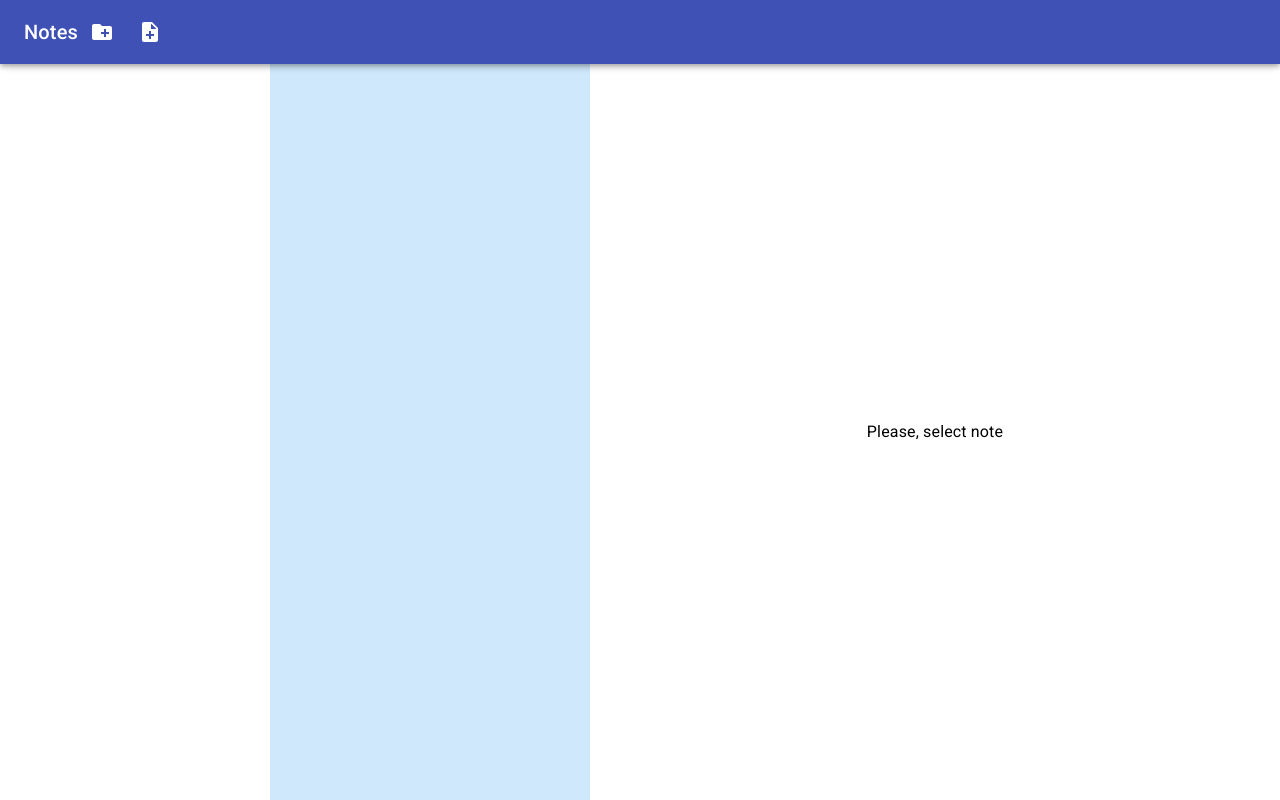
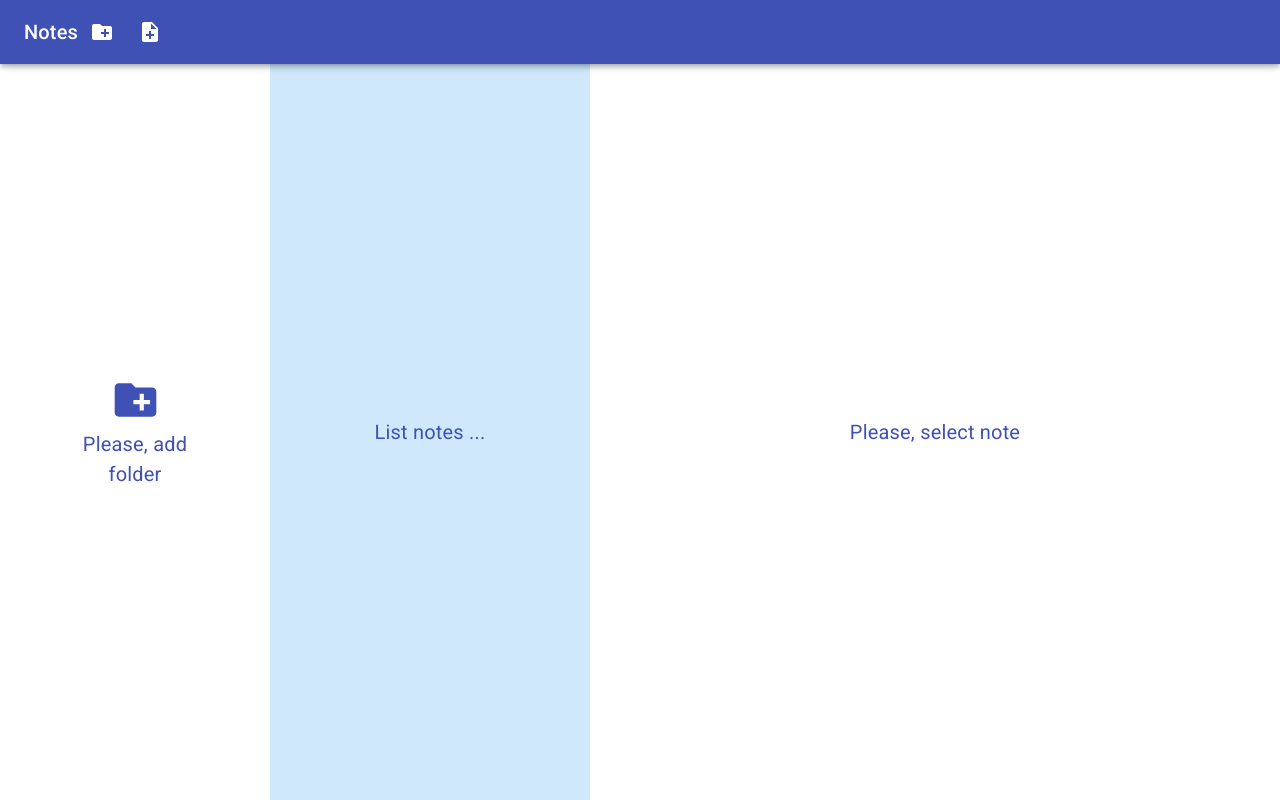
Before and after one commit to yarmatiushenko/notes, a React app: page /description/1 in a window 1280 px wide. Built offline with nearby package versions, Linux system fonts and the light colour scheme.

Commit message:
add stub text

```diff
--- a/src/components/FolderComponent/index.js
+++ b/src/components/FolderComponent/index.js
@@ -4,10 +4,21 @@ import PropTypes from 'prop-types'
 // redux
 import { connect } from 'react-redux'
 
+// material-ui
+import CreateNewFolderIcon from '@material-ui/icons/CreateNewFolder'
+
 // component
 import FolderItem from './FolderItem/Index'
+import StubComponent from '../StubComponent'
 
-function FolderComponent({ folders }) {
+const FolderComponent = ({ folders }) => {
+  // stub text
+  if (folders.length === 0) {
+    return (
+      <StubComponent text="Please, add folder" icon={<CreateNewFolderIcon/>}/>
+    )
+  }
+
   return (
     <>
       {folders.map(item => (<FolderItem key={item} id={item}/>))}
--- a/src/components/NoteComponent/NoteDescription/index.js
+++ b/src/components/NoteComponent/NoteDescription/index.js
@@ -8,6 +8,9 @@ import { changeDescription } from '../../../redux/reducer'
 // material-ui
 import { makeStyles } from '@material-ui/core/styles'
 import Typography from '@material-ui/core/Typography'
+
+// components
+import StubComponent from '../../StubComponent'
 
 const useStyles = makeStyles(() => ({
   root: {
@@ -20,30 +23,17 @@ const useStyles = makeStyles(() => ({
     width: '100%',
     outline: 'none',
     border: 'none'
-  },
-  subContainer: {
-    position: 'relative',
-    width: '100%',
-    height: '100%'
-  },
-  subText: {
-    position: 'absolute',
-    top: '50%',
-    left: '50%',
-    transform: 'translate(-50%, -50%)'
   }
 }))
 
-function NoteDescription({ activeNote, notes, changeDescription }) {
+const NoteDescription = ({ activeNote, notes, changeDescription }) => {
   const [edit, setEdit] = useState(false)
   const note = notes[activeNote]
   const classes = useStyles()
 
   if (!activeNote) {
     return (
-      <div className={classes.subContainer}>
-        <Typography className={classes.subText}>Please, select note</Typography>
-      </div>
+      <StubComponent text="Please, select note" />
     )
   }
 
--- a/src/components/NoteComponent/index.js
+++ b/src/components/NoteComponent/index.js
@@ -4,15 +4,23 @@ import PropTypes from 'prop-types'
 // redux
 import { connect } from 'react-redux'
 
+
 // component
 import NoteItem from './NoteItem'
+import StubComponent from '../StubComponent'
 
-function NoteComponent({ folder }) {
-  if (!folder) return false
+const NoteComponent = ({ folder = {} }) => {
+  const { notes = [] } = folder
+
+  if (notes.length === 0) {
+    return (
+      <StubComponent text="List notes ..."/>
+    )
+  }
 
   return (
     <>
-      {folder.notes.map((item, index) => (<NoteItem key={item} id={item} index={index}/>))}
+      {notes.map((item, index) => (<NoteItem key={item} id={item} index={index}/>))}
     </>
   )
 }
@@ -23,11 +31,9 @@ NoteComponent.propTypes = {
 
 const mapStateToProps = (store) => {
   const { activeFolder } = store
-  const folder = store.folders.byId[activeFolder]
 
   return {
-    folder,
-    activeFolder,
+    folder: store.folders.byId[activeFolder]
   }
 }
 
--- /dev/null
+++ b/src/components/StubComponent/index.js
@@ -0,0 +1,52 @@
+import React from 'react'
+import PropTypes from 'prop-types'
+import clsx from 'clsx'
+
+// material-ui
+import { makeStyles } from '@material-ui/core/styles'
+import Typography from '@material-ui/core/Typography'
+
+const useStyles = makeStyles(() => ({
+  root: {
+    position: 'relative',
+    width: '100%',
+    height: '100%'
+  },
+  container: {
+    position: 'absolute',
+    top: '50%',
+    left: '50%',
+    textAlign: 'center',
+    transform: 'translate(-50%, -50%)',
+    '& svg': {
+      color: '#3f51b5',
+      width: 50,
+      height: 50
+    },
+    '& p, span': {
+      fontSize: 20,
+      color: '#3f51b5',
+    }
+  }
+}))
+
+const StubComponent = ({ icon, text, containerClassName }) => {
+  const classes = useStyles()
+
+  return (
+    <div className={classes.root}>
+      <div className={clsx(classes.container, containerClassName)}>
+        {icon}
+        <Typography>{text}</Typography>
+      </div>
+    </div>
+  )
+}
+
+StubComponent.propTypes = {
+  icon: PropTypes.object,
+  text: PropTypes.string.isRequired,
+  containerClassName: PropTypes.object
+}
+
+export default StubComponent
--- a/src/redux/reducer/index.js
+++ b/src/redux/reducer/index.js
@@ -30,24 +30,29 @@ export const notes = produce((draft, action) => {
       draft.folders.byId[action.id] = action.payload
       draft.folders.allIds.push(action.id)
       break
+
     case CREATE_NOTE:
       draft.notes.byId[action.id] = action.payload
       draft.notes.allIds.push(action.id)
       draft.folders.byId[action.folderId].notes.push(action.id)
       break
+
     case SET_ACTIVE_ITEM:
       draft[action.entity] = action.id
       break
+
     case DELETE_NOTE:
       if (action.id === draft.activeNote) {
         draft.activeNote = ''
       }
       draft.folders.byId[action.folderId].notes.splice(action.folderNoteIndex, 1)
       delete draft.notes.byId[action.id]
-      return draft
+      break
+
     case RENAME_ITEM:
       draft[action.entity].byId[action.id].name = action.value
-      return draft
+      break
+
     case DELETE_FOLDER:
       const index = draft.folders.allIds.findIndex(item => item === action.id)
       const { notes } = draft.folders.byId[action.id]
@@ -65,12 +70,11 @@ export const notes = produce((draft, action) => {
       // delete folder
       draft.folders.allIds.splice(index, 1)
       delete draft.folders.byId[action.id]
-
-      return draft
+      break
 
     case CHANGE_DESCRIPTION:
       draft.notes.byId[action.id].description = action.value
-      return draft
+      break
     default:
       return draft
   }
```
